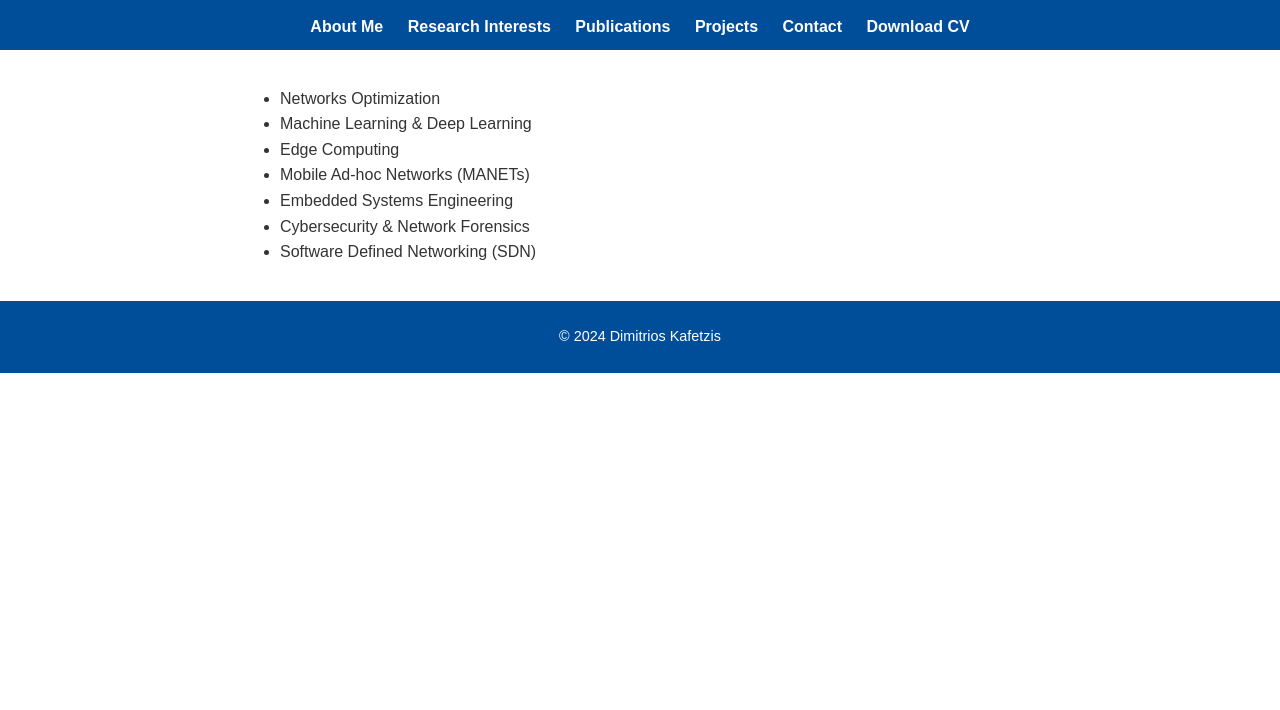
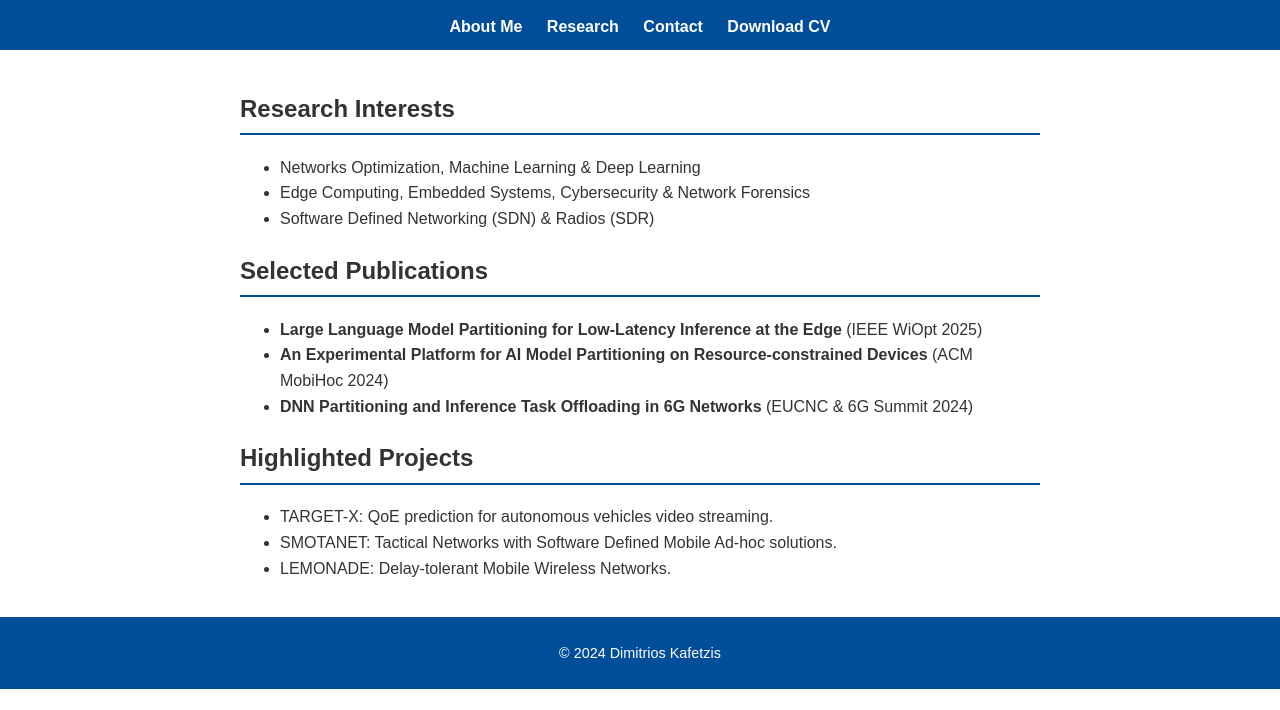
Before and after one commit to Dimitrios-Kafetzis/Dimitrios-Kafetzis.github.io, a plain HTML site: page research.html in a window 1280 px wide. Shown: the part 90-800 px from the top of the page. Drawn offline with Linux system fonts and the light colour scheme.

Commit message:
Update webpage structure and content.

```diff
--- a/research.html
+++ b/research.html
@@ -3,30 +3,37 @@
 <html lang="en">
 <head>
     <meta charset="UTF-8">
-    <title>Dimitrios Kafetzis - Research Interests</title>
+    <title>Dimitrios Kafetzis - Research</title>
     <link rel="stylesheet" href="styles.css">
 </head>
 <body>
 <header>
-    <h1>Research Interests</h1>
+    <h1>Research</h1>
     <nav>
         <a href="index.html">About Me</a>
-        <a href="research.html">Research Interests</a>
-        <a href="publications.html">Publications</a>
-        <a href="projects.html">Projects</a>
+        <a href="research.html">Research</a>
         <a href="contact.html">Contact</a>
         <a href="DK_s_CV.pdf" download>Download CV</a>
     </nav>
 </header>
 <section>
+    <h2>Research Interests</h2>
     <ul>
-        <li>Networks Optimization</li>
-        <li>Machine Learning & Deep Learning</li>
-        <li>Edge Computing</li>
-        <li>Mobile Ad-hoc Networks (MANETs)</li>
-        <li>Embedded Systems Engineering</li>
-        <li>Cybersecurity & Network Forensics</li>
-        <li>Software Defined Networking (SDN)</li>
+        <li>Networks Optimization, Machine Learning & Deep Learning</li>
+        <li>Edge Computing, Embedded Systems, Cybersecurity & Network Forensics</li>
+        <li>Software Defined Networking (SDN) & Radios (SDR)</li>
+    </ul>
+    <h2>Selected Publications</h2>
+    <ul>
+        <li><b>Large Language Model Partitioning for Low-Latency Inference at the Edge</b> (IEEE WiOpt 2025)</li>
+        <li><b>An Experimental Platform for AI Model Partitioning on Resource-constrained Devices</b> (ACM MobiHoc 2024)</li>
+        <li><b>DNN Partitioning and Inference Task Offloading in 6G Networks</b> (EUCNC & 6G Summit 2024)</li>
+    </ul>
+    <h2>Highlighted Projects</h2>
+    <ul>
+        <li>TARGET-X: QoE prediction for autonomous vehicles video streaming.</li>
+        <li>SMOTANET: Tactical Networks with Software Defined Mobile Ad-hoc solutions.</li>
+        <li>LEMONADE: Delay-tolerant Mobile Wireless Networks.</li>
     </ul>
 </section>
 <footer>
```
Also changed, not shown: contact.html (+3 -8 lines), index.html (+9 -7 lines).
